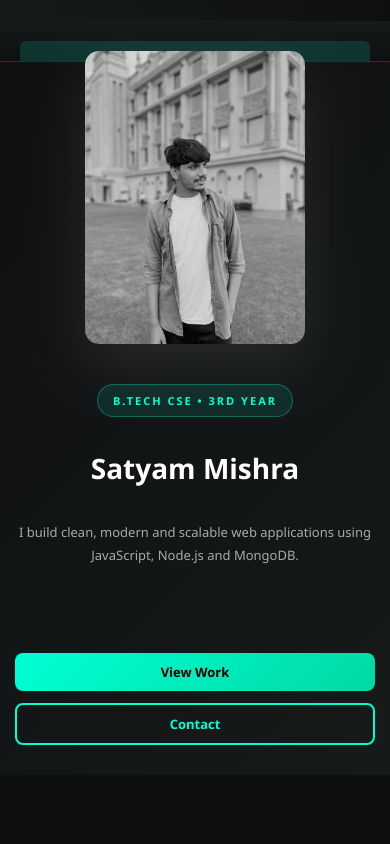
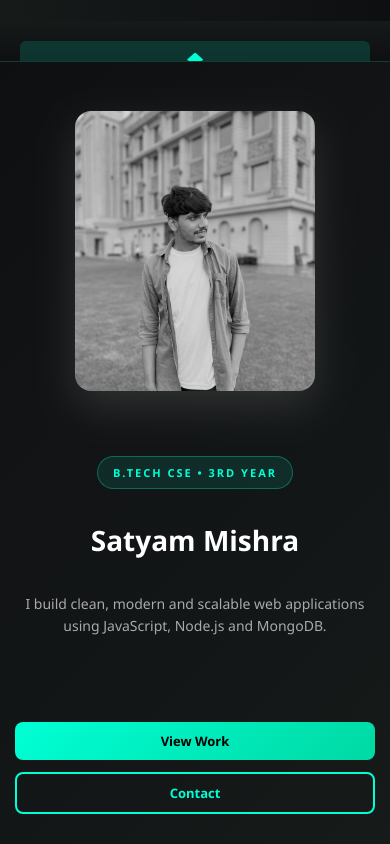
Before and after one commit to Satyam7703/portfolio-website, a website: page public/index.html in a window 390 px wide. Shown: the part 49-893 px from the top of the page. Before the commit the page ends 844 px from the top, so only its background shows below. Drawn offline with Linux system fonts and the light colour scheme.

Commit message:
Mobile responsive fix

```diff
--- a/public/style.css
+++ b/public/style.css
@@ -1888,3 +1888,46 @@
         width: 100%;
     }
 }
+
+/* ================= MOBILE HERO FINAL FIX ================= */
+
+@media (max-width: 768px) {
+    .hero {
+        padding-top: 90px;
+    }
+
+    .hero-left {
+        width: 100%;
+        max-width: 280px;
+        margin: 0 auto 25px;
+    }
+
+    .hero-left img {
+        width: 100%;
+        height: auto;
+        max-height: 320px;
+        object-fit: cover;
+        border-radius: 16px;
+        box-shadow: 0 15px 40px rgba(0, 255, 213, 0.2);
+    }
+
+    .hero-right {
+        text-align: center;
+        align-items: center;
+    }
+
+    .hero-desc {
+        font-size: 14px;
+        line-height: 1.6;
+    }
+}
+
+@media (max-width: 480px) {
+    .hero-left {
+        max-width: 240px;
+    }
+
+    .hero-left img {
+        max-height: 280px;
+    }
+}
```
Also changed, not shown: public/script.js (+11 -0 lines).
